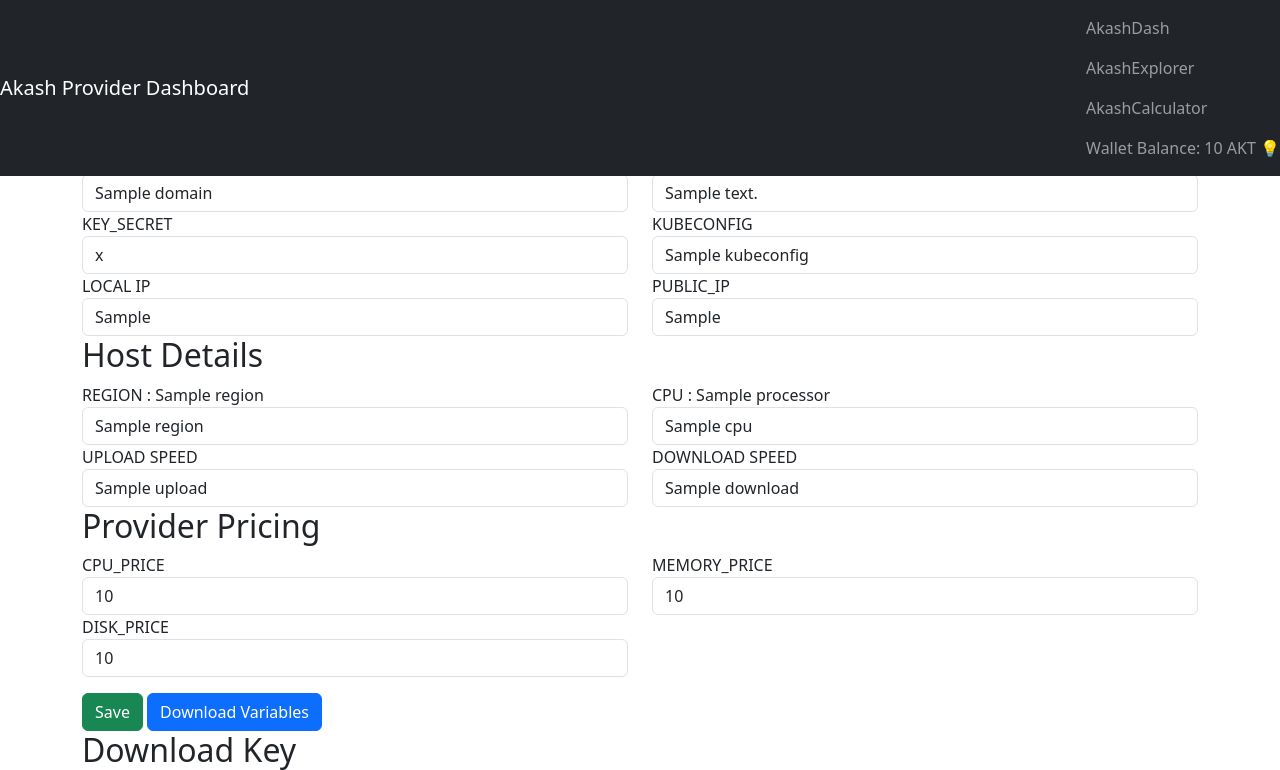
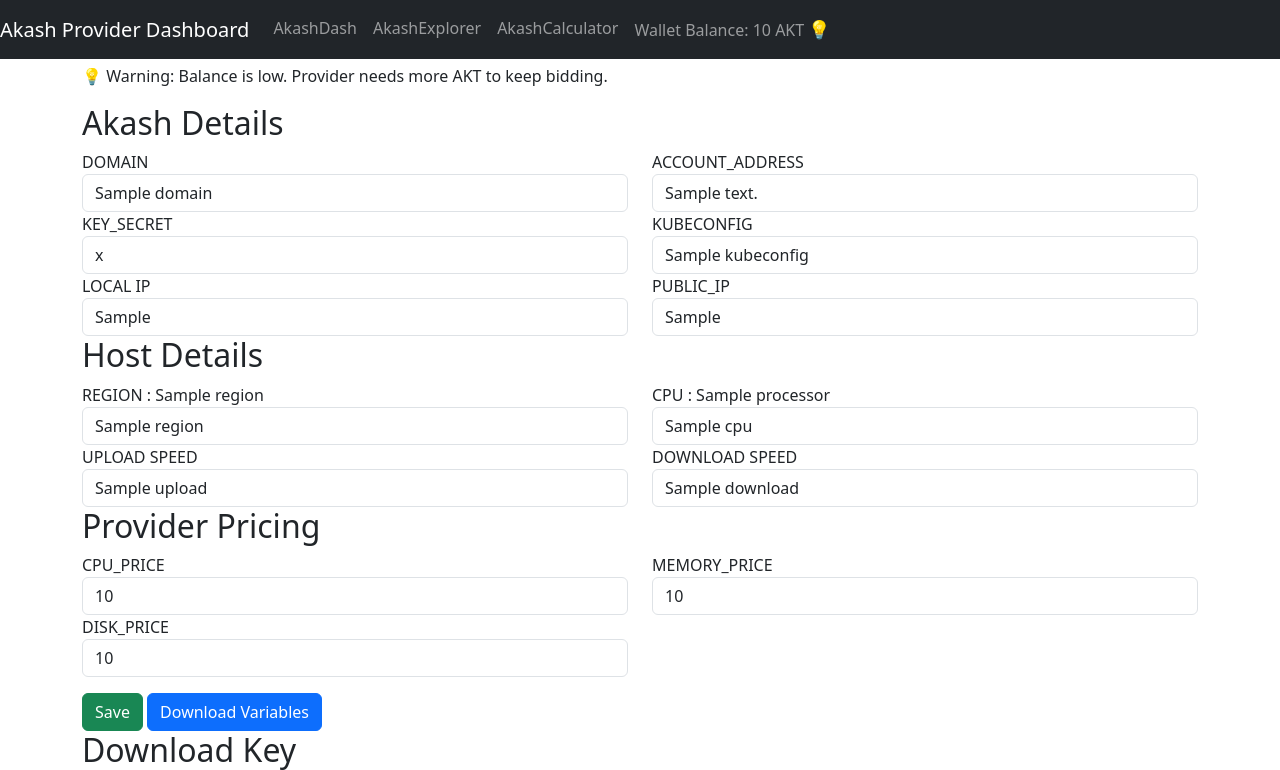
Before and after one commit to cryptoandcoffee/akashos-dashboard, a Flask app: template templates/dashboard.html in a window 1280 px wide. Shown: the top 770 px of the page. Run offline with Flask 3, Linux system fonts and the light colour scheme; the template is opened without the code that fills it: most values are stand-ins (such as "Sample title", 1, 10 or a date in 2020); some libraries are stand-ins or nearby versions.

Commit message:
Update dashboard.html

```diff
--- a/templates/dashboard.html
+++ b/templates/dashboard.html
@@ -5,8 +5,9 @@
     <link rel="stylesheet" href="https://cdnjs.cloudflare.com/ajax/libs/bootstrap/5.3.0/css/bootstrap.min.css">
 </head>
 <body>
-<nav class="navbar navbar-dark bg-dark fixed-top">
+ <nav class="navbar navbar-expand-lg navbar-dark bg-dark fixed-top">
     <a class="navbar-brand" href="/">Akash Provider Dashboard</a>
+    <div class="collapse navbar-collapse" id="navbarSupportedContent">
         <ul class="navbar-nav ml-auto">
             <li class="nav-item">
                 <a class="nav-link" href="http://akashdash.com/profit/{{ variables['DOMAIN'] }}">AkashDash</a>
@@ -21,15 +22,17 @@
                 <a class="nav-link" href="#">
                     Wallet Balance: {{ balance }} AKT
                     {% if balance < 5 %}
-                    <span style="color: red;">&#9888;</span>
+                        <span style="font-size: 18px; color: red;">&#9888;</span>
                     {% elif balance < 50 %}
-                    <span style="color: yellow;">&#128161;</span>
+                        <span style="font-size: 18px; color: yellow;">&#128161;</span>
                     {% else %}
-                    <span style="color: green;">&#128512;</span>
+                        <span style="font-size: 18px; color: green;">&#128512;</span>
                     {% endif %}
                 </a>
             </li>
         </ul>
+    </div>
+
 </nav>
 
 <div class="container mt-4">
```
Lines whose indentation alone changed are shown as unchanged.
